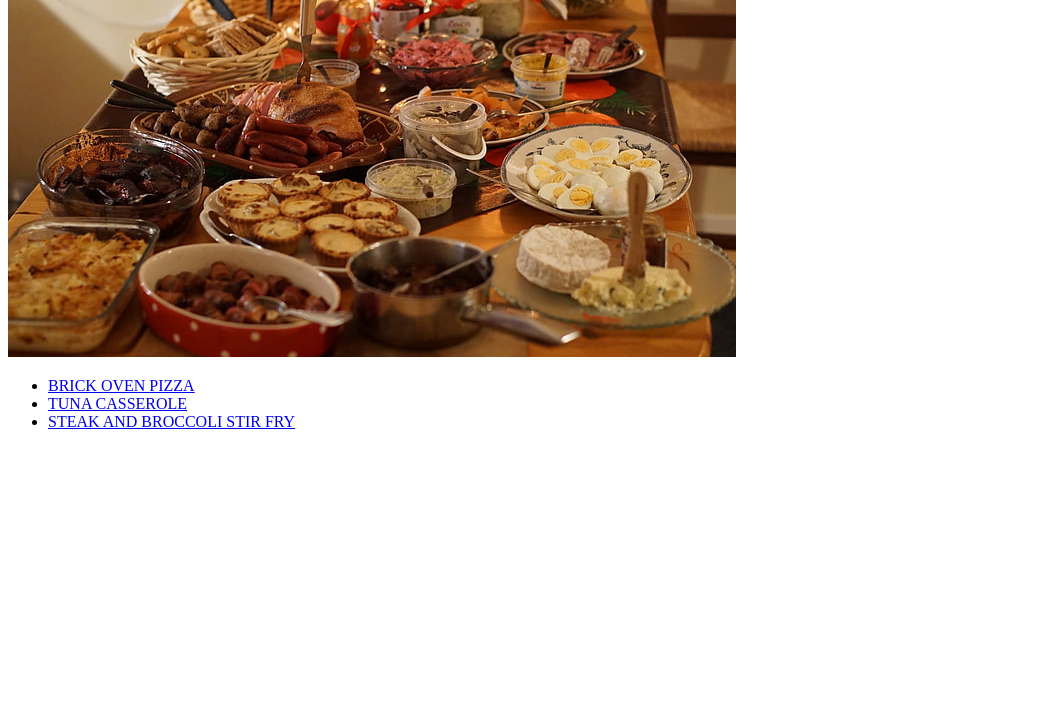
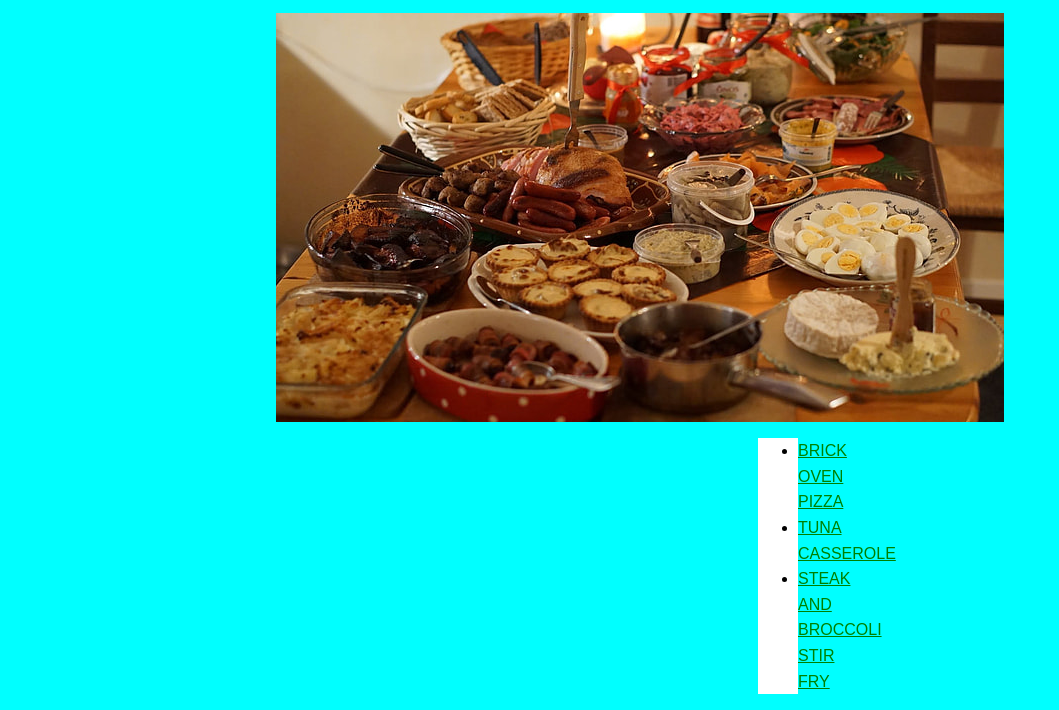
Before and after one commit to RJ-dot92/recipes-odin, a plain HTML site: page index.html in a window 1280 px wide. Shown: the part 132-842 px from the top of the page, without its empty margins (0-1059 px from the left). Before the commit the page ends 800 px from the top, so only its background shows below. Drawn offline with Linux system fonts and the light colour scheme.

Commit message:
this is the version two with css foundations

```diff
--- a/index.html
+++ b/index.html
@@ -3,15 +3,21 @@
     <head>
         <meta charset="utf-8">
         <title>recipes homepage</title>
+        <link rel="stylesheet" href="styles.css">
     </head>
 
     <body>
-        <h1>ODIN RECIPES</h1>
-        <img src="images/recipes-index.jpg" alt="a picture of a table containing different kinds of foods">
-        <ul>
-            <li><a href="recipes-pages/brick-oven-pizza.html" rel="noopener noreferrer">BRICK OVEN PIZZA</a></li>
-            <li><a href="recipes-pages/tuna-casserole.html" rel="noopener noreferrer">TUNA CASSEROLE</a></li>
-            <li><a href="recipes-pages/steak-and-broccoli-stir-fry.html" rel="noopener noreferrer">STEAK AND BROCCOLI STIR FRY</a></li>
-        </ul>
+
+               <h1 class="heading">ODIN RECIPES</h1>
+               <img id="image" src="images/recipes-index.jpg" alt="a picture of a table containing different kinds of foods">
+                <ul class="list">
+                    <li class="list"><a href="recipes-pages/brick-oven-pizza.html" rel="noopener noreferrer">BRICK OVEN PIZZA</a></li>
+                    <li class="list"><a href="recipes-pages/tuna-casserole.html" rel="noopener noreferrer">TUNA CASSEROLE</a></li>
+                    <li class="list"><a href="recipes-pages/steak-and-broccoli-stir-fry.html" rel="noopener noreferrer">STEAK AND BROCCOLI STIR FRY</a></li>
+                </ul>
+
+
+        </div>
+
     </body>
 </html>
--- /dev/null
+++ b/recipes-pages/pizza-styles.css
@@ -0,0 +1,40 @@
+body {
+    font-family: fantasy , Arial, Helvetica, sans-serif;
+    font-size: 16px;
+    background-color: cadetblue;
+    color: black;
+    line-height: 1.5;
+}
+h1 {
+    font-weight: bold;
+    font-size: 20px;
+    text-align: center;
+
+}
+
+img {
+    float: inline-end;
+    display: inline-block;
+    margin-inline-end: 1050px;
+    margin-block-start: 70px;
+}
+
+h2 {
+    font-weight: bold;
+    font-size: 19px;
+}
+
+h3 {
+    font-weight: bold;
+}
+
+div {
+    font-size: 18px;
+    color: red;
+    margin-top: 8px;
+}
+
+a {
+    color: inherit;
+
+}
--- /dev/null
+++ b/recipes-pages/steak-styles.css
@@ -0,0 +1,34 @@
+body {
+    font-family: fantasy , Arial, Helvetica, sans-serif;
+    font-size: 16px;
+    background-color: cadetblue;
+    color: black;
+    line-height: 1.6;
+}
+h1 {
+    font-weight: bold;
+    font-size: 20px;
+    text-align: center;
+
+}
+
+img {
+    display: inline-block;
+    float: inline-end;
+    margin-right: 1100px;
+    padding-block-start: 40px;
+}
+
+h2 {
+    font-weight: bold;
+    font-size: 19px;
+}
+
+div {
+    font-size: 18px;
+    color: red;
+}
+
+a {
+    color: inherit;
+}
--- /dev/null
+++ b/recipes-pages/tuna-styles.css
@@ -0,0 +1,33 @@
+body {
+    font-family: fantasy , Arial, Helvetica, sans-serif;
+    font-size: 16px;
+    background-color: cadetblue;
+    color: black;
+    line-height: 1.6;
+}
+h1 {
+    font-weight: bold;
+    font-size: 20px;
+    text-align: center;
+
+}
+
+img {
+    margin-right: 750px;
+    display: inline-block;
+    float: inline-end;
+}
+
+h2 {
+    font-weight: bold;
+    font-size: 19px;
+}
+
+div {
+    font-size: 18px;
+    color: red;
+}
+
+a {
+    color: inherit;
+}
--- /dev/null
+++ b/styles.css
@@ -0,0 +1,37 @@
+body {
+    background-color: aqua;
+    font-family: fantasy , sans-serif , serif;
+    line-height: 1.6;
+}
+
+h1 {
+    color: black;
+    text-align: center;
+    font-weight: bold;
+    background-color: white;
+    margin-inline: 820px;
+}
+
+#image{
+    margin: auto;
+    display: block;
+
+}
+
+ul {
+    color: black;
+    background-color: white;
+    margin-inline-start: 10px;
+    margin-inline: 750px;
+    text-align: center;
+
+
+
+
+}
+a {
+    color: green;
+    font-family: inherit;
+    background-color: inherit;
+
+}
```
Also changed, not shown: recipes-pages/brick-oven-pizza.html (+2 -1 lines), recipes-pages/steak-and-broccoli-stir-fry.html (+2 -1 lines), recipes-pages/tuna-casserole.html (+2 -1 lines).
